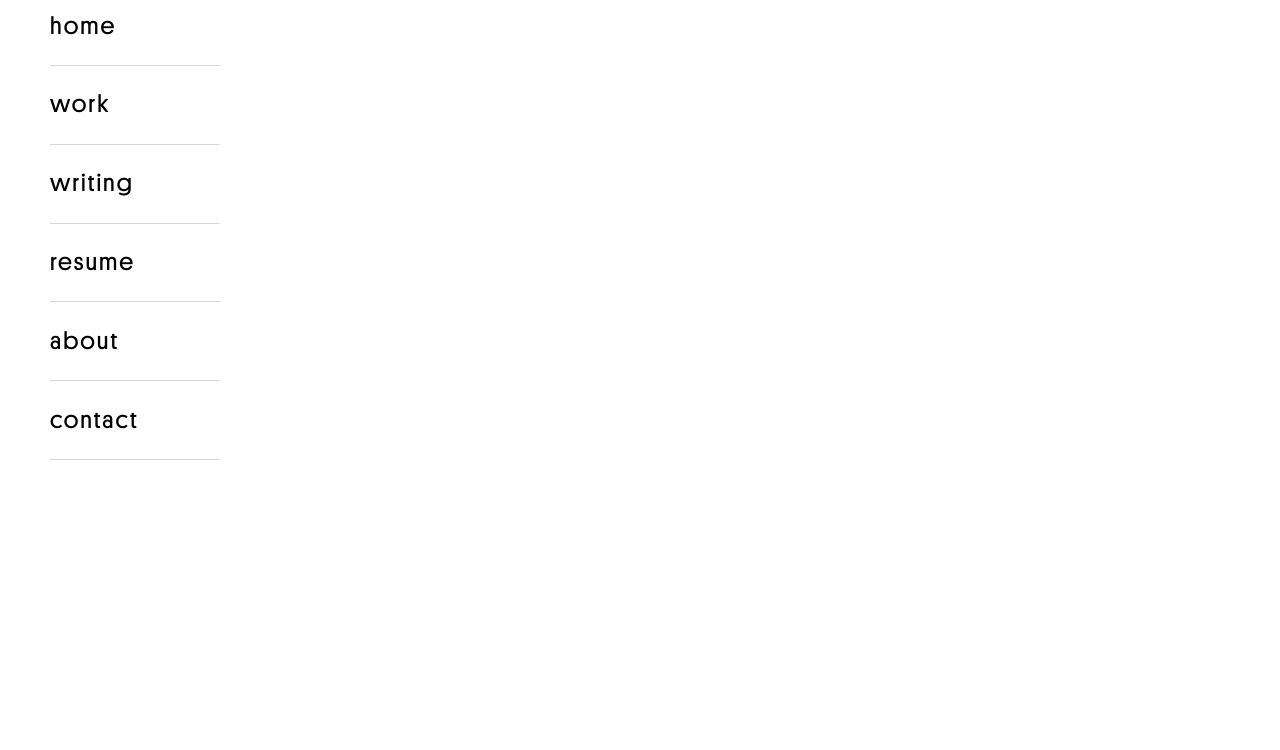
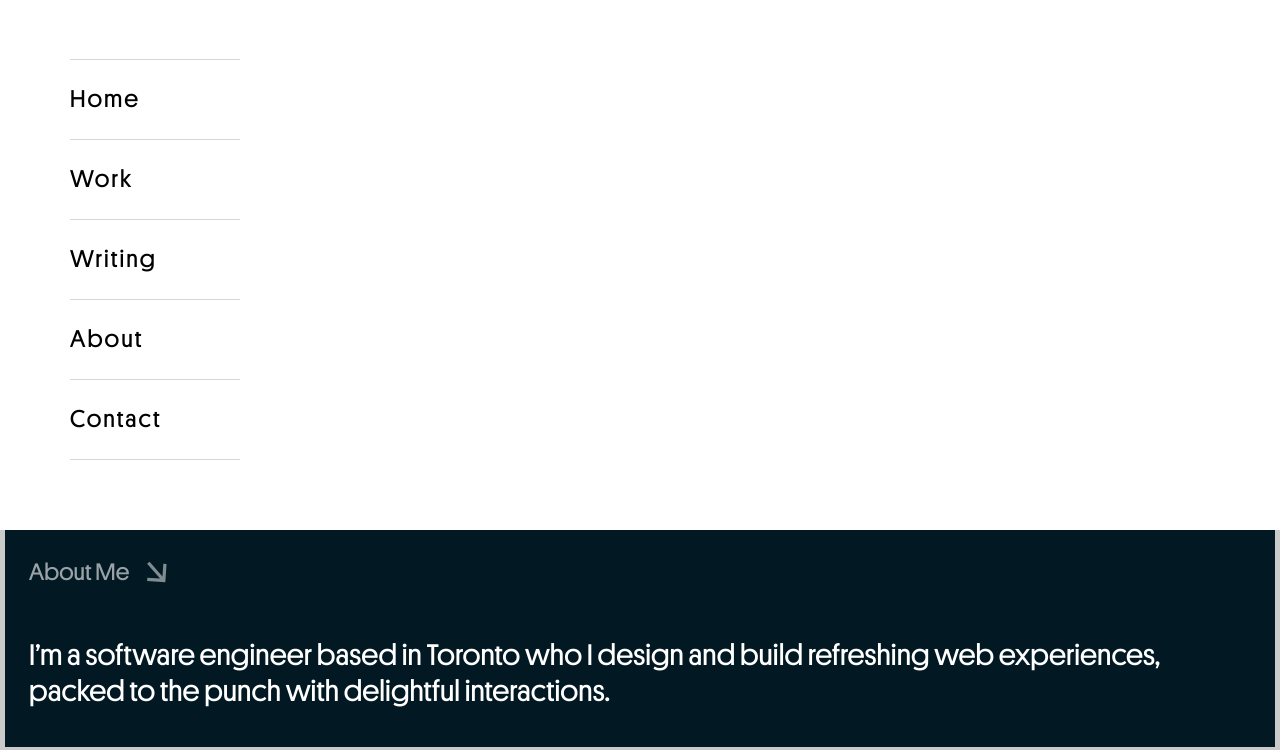
Before and after one commit to anyuan-chen/andrewchen, a Next.js app: page / in a window 1280 px wide. Shown: the part 340-1090 px from the top of the page. Before the commit the page ends 800 px from the top, so only its background shows below. Built offline with nearby package versions, Linux system fonts and the light colour scheme.

Commit message:
box system instead of individual custom components

```diff
--- a/components/navbar/navbar.js
+++ b/components/navbar/navbar.js
@@ -1,65 +1,274 @@
-/* eslint-disable @next/next/no-img-element */
 import React from "react";
+import { motion, useCycle, AnimatePresence } from "framer-motion";
 import styled from "styled-components";
+import { Hamburger } from "../icons/hamburger";
+import { Logo } from "../icons/logo";
+import TextStyles from "../../util/textStyles";
 import media from "../../util/media";
-import { Logo } from "../icons/logo";
-import { Hamburger } from "../icons/hamburger";
-import NavbarElement from "./navbarElement";
-const Background = styled.div`
+const links = [
+  { name: "Home", to: "/", id: 1 },
+  { name: "Work", to: "/work", id: 2 },
+  { name: "Writing", to: "/writing", id: 3 },
+  { name: "About", to: "/about", id: 4 },
+  { name: "Contact", to: "/contact", id: 5 },
+];
+
+const Aside = styled.aside`
   background-color: #021923;
-  height: 70px;
-  display: flex;
-  align-items: center;
-  padding-left: 25px;
-  padding-right: 25px;
-  justify-content: space-between;
-  @media (${media.laptop}) {
-    height: 100vh;
-    background-color: white;
-    flex-direction: column;
-    align-items: flex-start;
-    justify-content: flex-start;
-    padding-top: 50px;
-    padding-left: 50px;
-    padding-right: 50px;
-  }
-`;
-const StyledLogo = styled(Logo)`
-  color: white;
-  @media (${media.laptop}) {
-    color: black;
-    height: 191.7px;
-    width: 170px;
-  }
-`;
-const StyledHamburger = styled(Hamburger)`
-  color: white;
-  @media (${media.laptop}) {
-    display: none;
+  width: 28.75rem;
+  height: 100vh;
+  position: fixed;
+  z-index: 2;
+  a {
+    color: white;
+    text-decoration: none;
+    font-size: 5.75rem;
+    font-weight: 400;
+    font-family: Platform;
+    display: block;
+    margin: 20px;
   }
 `;
 const DesktopNav = styled.nav`
   display: none;
-  @media (${media.laptop}) {
+  @media ${media.laptop} {
     display: flex;
     flex-direction: column;
-    padding-top: 100px;
-    border-bottom: 1px solid #d8d8d8;
+    padding-left: 70px;
+    padding-top: 50px;
+    background-color: white;
+    width: 16.666vw;
+    height: 100vh;
+    a {
+      background: none;
+      text-decoration: underline rgba(0, 0, 0, 0);
+      width: 0%;
+      text-align: left;
+      border-top: 1px solid #d8d8d8;
+      text-underline-offset: 3px;
+      width: 170px;
+      padding-top: 25px;
+      padding-bottom: 25px;
+      ${TextStyles.laptopNav}
+    }
+    a:first-child {
+      border-top: none;
+    }
+    a:last-child {
+      border-bottom: 1px solid #d8d8d8;
+    }
   }
 `;
+const StyledButton = styled.button`
+  cursor: pointer;
+  margin: 1.25rem;
+  border: none;
+  padding: 0.5rem 1rem;
+`;
+const ButtonContainer = styled.div`
+  position: fixed;
+  top: 0;
+  display: flex;
+  align-items: center;
+  justify-content: space-between;
+  width: 100vw;
+  padding: 0 25px;
+  background-color: #021923;
+  height: 70px;
+  box-sizing: border-box;
+  border: 5px solid #cacaca;
+  @media ${media.laptop} {
+    display: none;
+  }
+`;
+const Container = styled.div`
+  margin: 8.5rem 1.4rem;
+`;
+const StyledHamburger = styled(Hamburger)`
+  color: white;
+  @media ${media.laptop} {
+    display: none;
+  }
+`;
+const StyledLogo = styled(Logo)`
+  @media ${media.laptop} {
+    color: black;
+    height: 191.7px;
+    width: 170px;
+    margin-bottom: 100px;
+  }
+  color: white;
+`;
+const itemVariants = {
+  closed: {
+    opacity: 0,
+  },
+  open: {
+    opacity: 1,
+  },
+};
+const sideVariants = {
+  closed: {
+    transition: {
+      staggerChildren: 0.05,
+      staggerDirection: -1,
+    },
+  },
+  open: {
+    transition: {
+      staggerChildren: 0.05,
+      staggerDirection: 1,
+    },
+  },
+};
 export default function Navbar() {
+  const [open, cycleOpen] = useCycle(false, true);
   return (
-    <Background>
-      <StyledLogo></StyledLogo>
-      <StyledHamburger></StyledHamburger>
+    <div style={{ display: "flex" }}>
+      <AnimatePresence>
+        {open && (
+          <Aside
+            as={motion.aside}
+            initial={{ width: 0 }}
+            animate={{ width: 300 }}
+            exit={{ width: 0, transition: { delay: 0.7, duration: 0.3 } }}
+          >
+            <Container
+              as={motion.div}
+              variants={sideVariants}
+              initial="closed"
+              animate="open"
+              exit="closed"
+            >
+              {links.map(({ name, to, id }) => (
+                <motion.a key={id} href={to} variants={itemVariants}>
+                  {name}
+                </motion.a>
+              ))}
+            </Container>
+          </Aside>
+        )}
+      </AnimatePresence>
+      <ButtonContainer>
+        <StyledLogo></StyledLogo>
+        <StyledButton onClick={cycleOpen}>
+          <StyledHamburger></StyledHamburger>
+        </StyledButton>
+      </ButtonContainer>
       <DesktopNav>
-        <NavbarElement text="home"></NavbarElement>
-        <NavbarElement text="work"></NavbarElement>
-        <NavbarElement text="writing"></NavbarElement>
-        <NavbarElement text="resume"></NavbarElement>
-        <NavbarElement text="about"></NavbarElement>
-        <NavbarElement text="contact" className="last"></NavbarElement>
+        <motion.a href="/" whileHover={{ scale: 1.03 }}>
+          <StyledLogo></StyledLogo>
+        </motion.a>
+        {links.map(({ name, to, id }) => (
+          <motion.a
+            key={id}
+            href={to}
+            variants={itemVariants}
+            whileHover={{ textDecoration: "underline rgba(0,0,0,1)" }}
+          >
+            {name}
+          </motion.a>
+        ))}
       </DesktopNav>
-    </Background>
+    </div>
   );
 }
+
+// /* eslint-disable @next/next/no-img-element */
+// import React from "react";
+// import styled from "styled-components";
+// import media from "../../util/media";
+// import { Logo } from "../icons/logo";
+// import { Hamburger } from "../icons/hamburger";
+// import NavbarElement from "./navbarElement";
+// import { AnimatePresence, motion, useCycle } from "framer-motion";
+// import TextStyles from "../../util/textStyles";
+
+// const Background = styled.div`
+//   background-color: #021923;
+//   display: flex;
+//   align-items: center;
+//   padding-left: 25px;
+//   padding-right: 25px;
+//   justify-content: space-between;
+//   @media (${media.laptop}) {
+//     background-color: #f2f2f2;
+//     height: 100vh;
+//     background-color: white;
+//     flex-direction: column;
+//     align-items: flex-start;
+//     justify-content: flex-start;
+//     padding-top: 50px;
+//     padding-left: 50px;
+//     padding-right: 50px;
+//   }
+// `;
+// const StyledLogo = styled(Logo)`
+//   color: white;
+//   @media (${media.laptop}) {
+//     color: black;
+//     height: 191.7px;
+//     width: 170px;
+//   }
+// `;
+// const StyledHamburger = styled(Hamburger)`
+//   color: white;
+//   @media (${media.laptop}) {
+//     display: none;
+//   }
+// `;
+// const DesktopNav = styled.nav`
+//   display: none;
+//   @media (${media.laptop}) {
+//     display: flex;
+//     flex-direction: column;
+//     padding-top: 100px;
+//     border-bottom: 1px solid #d8d8d8;
+//   }
+// `;
+// const links = [
+//   { text: "home", link: "/" },
+//   { text: "work", link: "/work" },
+//   { text: "writing", link: "/writing" },
+//   { text: "about", link: "/about" },
+//   { text: "contact", link: "/contact" },
+// ];
+// const MobileNav = styled.nav`
+//   padding-top: 70px;
+//   position: fixed;
+// `;
+
+// export default function Navbar() {
+//   return (
+//     <Background>
+//       <StyledLogo></StyledLogo>
+//       <button>
+//         <StyledHamburger></StyledHamburger>
+//       </button>
+//       <DesktopNav>
+//         {links.map((link, index) => {
+//           return (
+//             <NavbarElement
+//               key={index}
+//               text={link.text}
+//               link={link.link}
+//             ></NavbarElement>
+//           );
+//         })}
+//       </DesktopNav>
+//       <motion.aside initial={{ width: 0 }}>
+//         <MobileNav>
+//           {links.map((link, index) => {
+//             return (
+//               <NavbarElement
+//                 key={index}
+//                 text={link.text}
+//                 link={link.link}
+//               ></NavbarElement>
+//             );
+//           })}
+//         </MobileNav>
+//       </motion.aside>
+//     </Background>
+//   );
+// }
--- a/components/navbar/navbarElement.js
+++ b/components/navbar/navbarElement.js
@@ -1,7 +1,10 @@
 import React from "react";
 import TextStyles from "../../util/textStyles";
 import styled from "styled-components";
-const NavbarHeading = styled.h3`
+import { motion } from "framer-motion";
+import Link from "next/link";
+
+const NavbarHeading = styled.a`
   ${TextStyles.laptopNav}
 `;
 const Button = styled.button`
@@ -9,11 +12,22 @@ const Button = styled.button`
   text-align: left;
   border-top: 1px solid #d8d8d8;
   width: 170px;
+  padding-top: 25px;
+  padding-bottom: 25px;
+
 `;
-export default function NavbarElement({ text }) {
+export default function NavbarElement({ text, link }) {
   return (
-    <Button>
-      <NavbarHeading>{text}</NavbarHeading>
+    <Button
+      as={motion.button}
+      whileHover={{
+        backgroundColor: "snow",
+        transition: { duration: 0.2 },
+      }}
+    >
+      <Link href={link} passHref>
+        <NavbarHeading>{text}</NavbarHeading>
+      </Link>
     </Button>
   );
 }
--- /dev/null
+++ b/components/shared/box.js
@@ -0,0 +1,33 @@
+/* eslint-disable @next/next/no-img-element */
+import React from "react";
+import styled from "styled-components";
+import TextStyles from "../../util/textStyles";
+import TitleArea from "./titleArea";
+
+
+const Container = styled.section`
+  background-color: #021923;
+  padding: 1rem 3rem;
+  box-sizing: border-box;
+  border-width: 0 5px 5px 5px;
+  border-color: #cacaca;
+  border-style: solid;
+  display: flex;
+  flex-direction: column;
+  h1 {
+    ${TextStyles.heading}
+  }
+  p {
+    ${TextStyles.oversized}
+  }
+`;
+
+export default function Box({ children, title }) {
+  return (
+    <Container>
+      <TitleArea title={title}> </TitleArea>
+      {children}
+
+    </Container>
+  );
+}
--- /dev/null
+++ b/components/shared/titleArea.js
@@ -0,0 +1,15 @@
+/* eslint-disable @next/next/no-img-element */
+import React from "react";
+import styled from "styled-components";
+const Title = styled.div`
+    display: flex;
+    width: 100%;
+`
+export default function TitleArea({title}) {
+  return (
+    <Title>
+      <h1>{title}</h1>
+      <img src="/icons/arrow_downward.svg" alt="arrow"></img>
+    </Title>
+  );
+}
--- a/package.json
+++ b/package.json
@@ -8,6 +8,7 @@
     "lint": "next lint"
   },
   "dependencies": {
+    "framer-motion": "^6.2.3",
     "next": "12.0.9",
     "react": "17.0.2",
     "react-dom": "17.0.2",
--- a/pages/index.js
+++ b/pages/index.js
@@ -1,21 +1,94 @@
+/* eslint-disable @next/next/no-img-element */
+/* eslint-disable jsx-a11y/alt-text */
 import Head from "next/head";
 import Image from "next/image";
 import TextStyles from "../util/textStyles";
 import styled from "styled-components";
 import media from "../util/media";
 import Navbar from "../components/navbar/navbar";
-const Heading = styled.h1`
-  ${TextStyles.oversized}
+import Link from "next/link";
+import Box from "../components/shared/box";
+const Container = styled.div`
+  background-color: blue;
+  display: flex;
+  flex-direction: column;
+  flex-gap: 10px;
+  margin-top: 70px;
 `;
+
+const Background = styled.div``;
+
 export default function Home() {
   return (
-    <>
+    <Background>
       <Head>
-        <meta name="viewport" content="width=device-width, initial-scale=1"/>
+        <meta name="viewport" content="width=device-width, initial-scale=1" />
       </Head>
-      <div>
-        <Navbar></Navbar>
-      </div>
-    </>
+      <Navbar></Navbar>
+      <Container>
+        <Box title="About Me">
+          <p>
+            I’m a software engineer based in Toronto who I design and build
+            refreshing web experiences, packed to the punch with delightful
+            interactions.
+          </p>
+        </Box>
+        <Box title="Work">
+          <p>
+            I’m a software engineer based in Toronto who I design and build
+            refreshing web experiences, packed to the punch with delightful
+            interactions.
+          </p>
+        </Box>
+      </Container>
+    </Background>
   );
 }
+{
+  /* <AboutBox>
+          <div style={{ display: "flex" }}>
+            <h1>About Me</h1>
+            <img src="/icons/arrow_downward.svg" alt="arrow"></img>
+          </div>
+          <p>
+            I’m a software engineer based in Toronto who I design and build
+            refreshing web experiences, packed to the punch with delightful
+            interactions.
+          </p>
+        </AboutBox>
+        <WorkBox>
+          <div style={{ display: "flex", paddingBottom: "30px" }}>
+            <h1>Work</h1>
+            <img src="/icons/arrow_downward.svg" alt="arrow"></img>
+          </div>
+          <div styled={{ display: "flex" }}>
+            {work.map((project, index) => {
+              return (
+                <WorkRow key={index}>
+                  <h2>{project.name}</h2>
+                  <h2>{project.year}</h2>
+                </WorkRow>
+              );
+            })}
+          </div>
+          <a style={{ paddingBottom: "20px", paddingTop: "10px" }}>See all</a>
+        </WorkBox>
+        <WritingBox>
+          <div style={{ display: "flex" }}>
+            <h1>Writing</h1>
+            <img src="/icons/arrow_downward.svg" alt="arrow"></img>
+          </div>
+          <div>
+            {articles.map((article, index) => {
+              <ArticleBox key={index}>
+                <Link href={article.link}>
+                  <a>
+                    <h1>{article.title}</h1>
+                    <h2>{article.subtitle}</h2>
+                  </a>
+                </Link>
+              </ArticleBox>;
+            })}
+          </div>
+        </WritingBox> */
+}
--- a/styles/globals.css
+++ b/styles/globals.css
@@ -100,3 +100,12 @@ button {
 button:focus {
   outline: orange 5px auto;
 }
+
+a{
+  all: unset;
+  cursor: pointer;
+}
+
+a:focus {
+  outline: orange 5px auto;
+}
```
Also changed, not shown: 2 other files (tests, documents, lock files or other folders).
